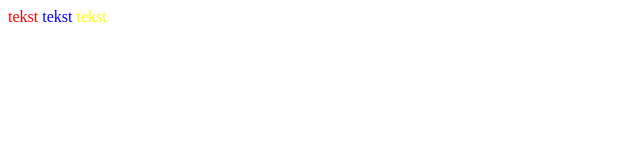
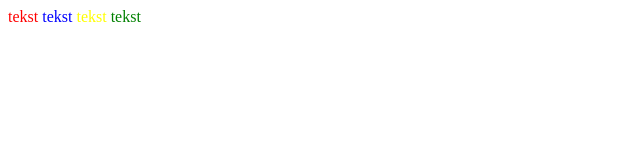
Before and after one commit to SpecialJayy/CieszynKurs2022, a plain HTML site: page index.html in a window 1280 px wide. Shown: the full height of the page, 0-640 px from the left. Drawn offline with Linux system fonts and the light colour scheme.

Commit message:
dodawanie zielonego

```diff
--- a/index.html
+++ b/index.html
@@ -10,5 +10,6 @@
     <font color="red">tekst</font>
     <font color="blue">tekst</font>
     <font color="yellow">tekst</font>
+    <font color="green">tekst</font>
 </body>
 </html>
```
